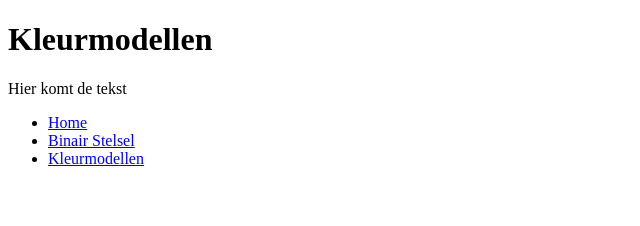
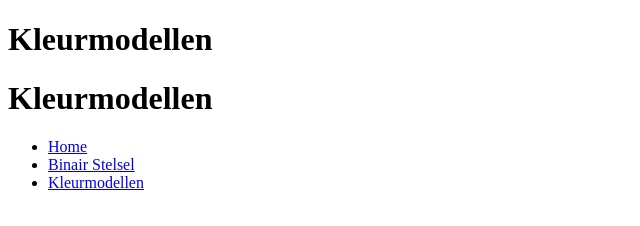
Before and after one commit to DamianSnellen/DamianSnellen.github.io, a plain HTML site: page Kleurmodellen.html in a window 1280 px wide. Shown: the whole page, without its empty margins (0-640 px from the left). Drawn offline with Linux system fonts and the light colour scheme.

Commit message:
Update Kleurmodellen.html

```diff
--- a/Kleurmodellen.html
+++ b/Kleurmodellen.html
@@ -7,7 +7,7 @@
     <meta charset="utf-8">
   </head>
   <body>
-      Hier komt de tekst
+      <h1>Kleurmodellen</h1>
     <ul>
     <li><a href="index.html">Home</a></li> <!--dit is de link naar de home pagina-->
     <li><a href="binairstelsel.html">Binair Stelsel</a></li>
```
